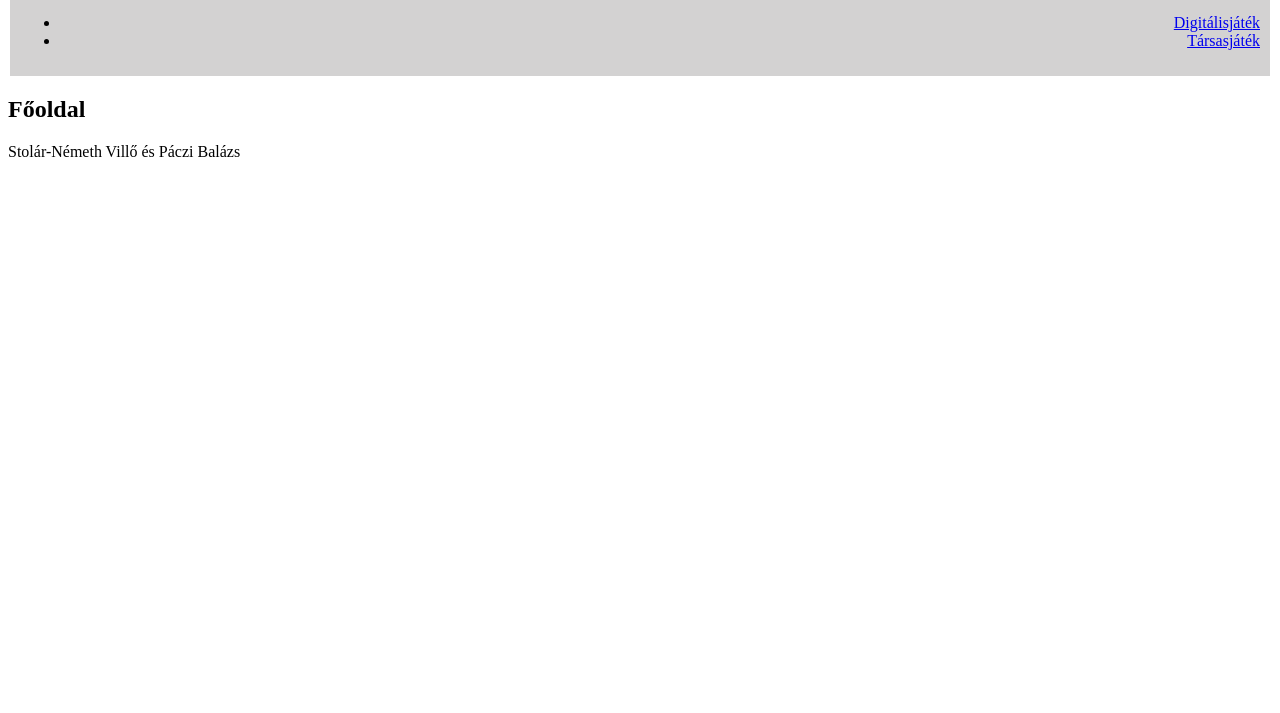
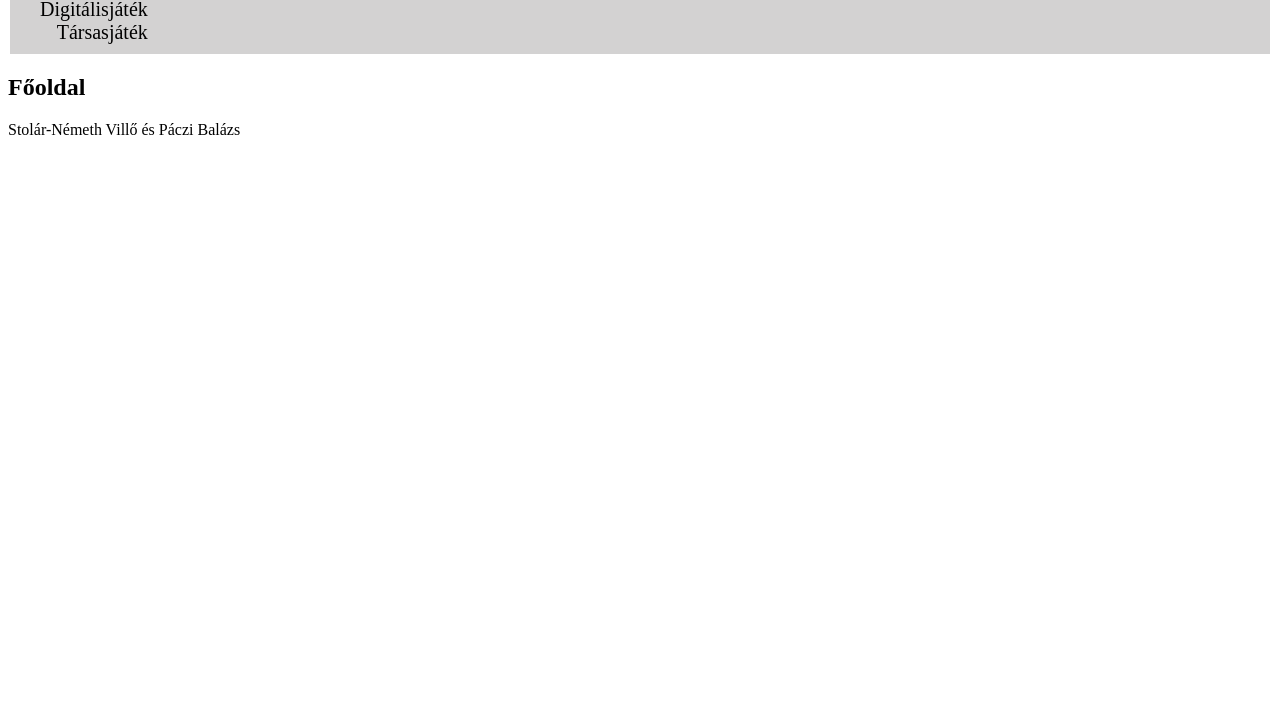
Before and after one commit to wolfstons/Komplex_csoport_projekt, a plain HTML site: page index.html in a window 1280 px wide. Shown: the part 87-800 px from the top of the page. Drawn offline with Linux system fonts and the light colour scheme.

```diff
--- a/assets/css/stilus.css
+++ b/assets/css/stilus.css
@@ -10,6 +10,22 @@
 }
 
 header nav{
+    display: flex;
+    justify-content: space-between;
+
     text-align: right;
+}
 
+nav a{
+    text-decoration: none;
+    color: black;
+    font-size: 20px;
+    margin-left: 20px;
 }
+
+nav ul{
+    list-style: none;
+    display: inline-block;
+    margin: 0;
+    padding: 0;
+}
```
Also changed, not shown: assets/js/modules/AppController.js (added), assets/js/modules/CardService.js (added), assets/js/modules/DataService.js (added), assets/js/modules/Game.js (added), assets/js/modules/Navigation.js (added), assets/js/modules/Utils.js (added).
